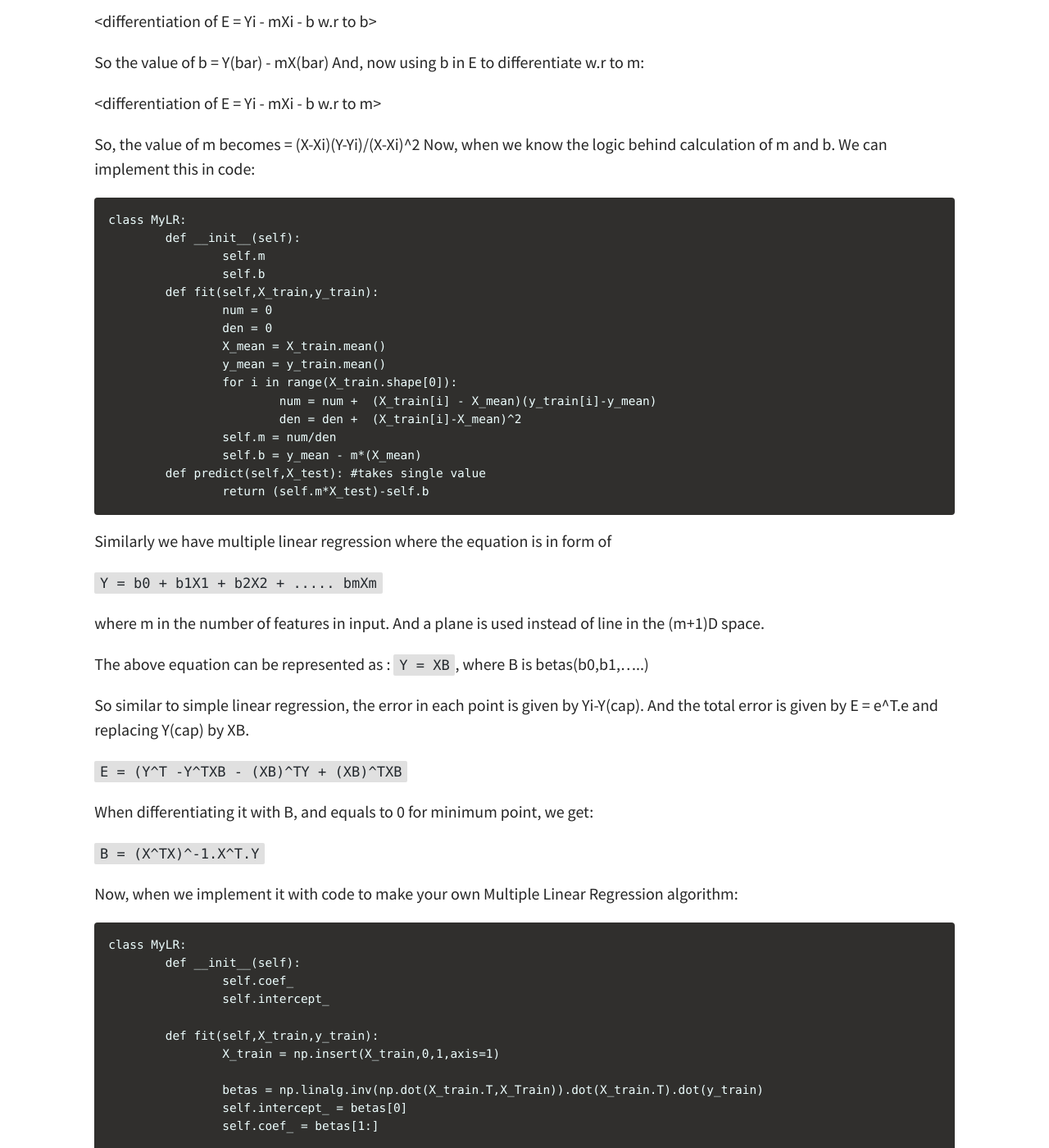
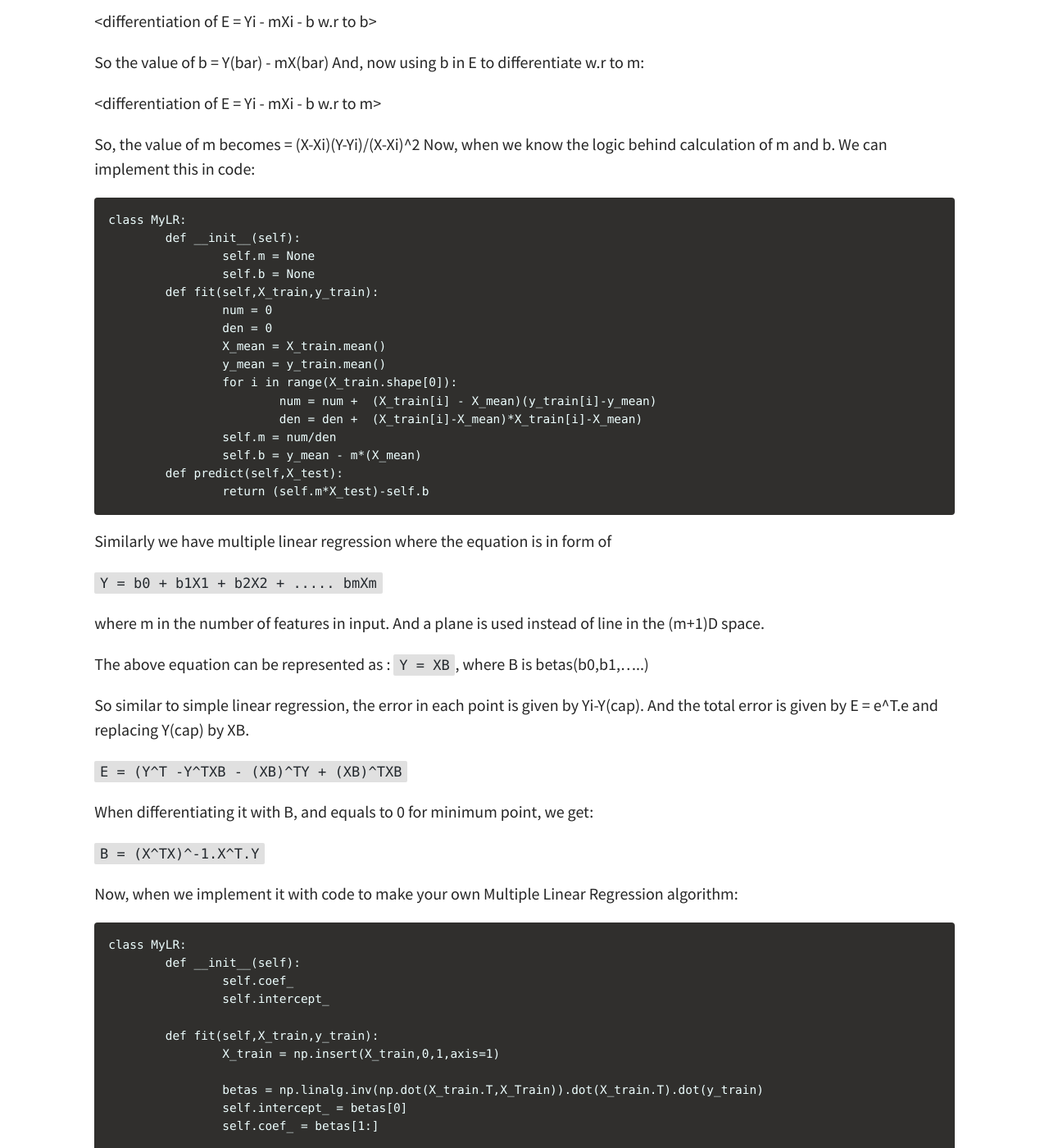
Before and after one commit to 0xmatriksh/blogs, a Jekyll site: the page built from _posts/2022-03-28-understanding-linear-regression.markdown, in a window 1280 px wide and 1400 px high, scrolled down 3264 px. Shown: the whole window at 82% size. Built offline with Jekyll 4.4.1, drawn with Linux system fonts in a browser that asks for light colours; some of the changed text lies outside the part shown.

````diff
--- a/_posts/2022-03-28-understanding-linear-regression.markdown
+++ b/_posts/2022-03-28-understanding-linear-regression.markdown
@@ -82,8 +82,8 @@ We can implement this in code:
 ```
 class MyLR:
 	def __init__(self):
-		self.m
-		self.b
+		self.m = None
+		self.b = None
 	def fit(self,X_train,y_train):
 		num = 0
 		den = 0
@@ -91,10 +91,10 @@ class MyLR:
 		y_mean = y_train.mean()
 		for i in range(X_train.shape[0]):
 			num = num +  (X_train[i] - X_mean)(y_train[i]-y_mean)
-			den = den +  (X_train[i]-X_mean)^2
+			den = den +  (X_train[i]-X_mean)*X_train[i]-X_mean)
 		self.m = num/den
 		self.b = y_mean - m*(X_mean)
-	def predict(self,X_test): #takes single value
+	def predict(self,X_test):
 		return (self.m*X_test)-self.b
 ```
 
````
Also changed, not shown: other parts of _posts/2022-03-28-understanding-linear-regression.markdown (+2 -2 lines), _posts/2022-04-02-gradient-descent.md (added, +123 -0 lines), assets/img/posts/derivative.PNG (added), assets/img/posts/lossDunc.PNG (added), assets/img/posts/lossFunc.PNG (added).
